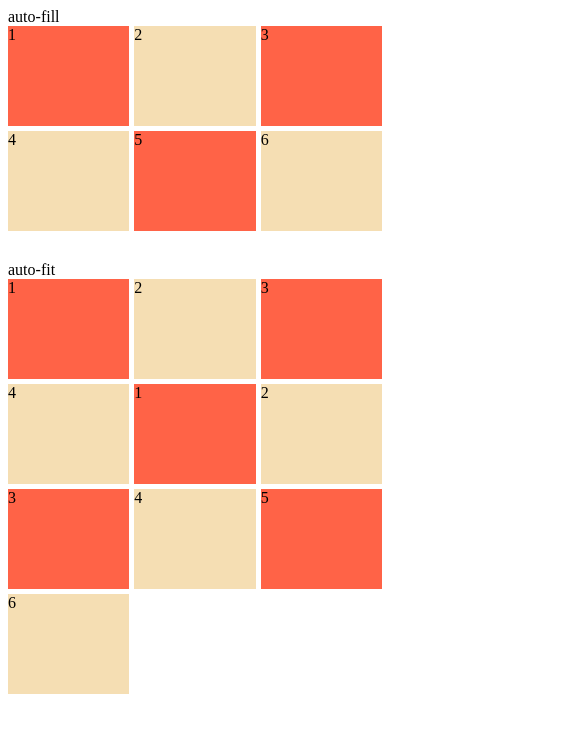
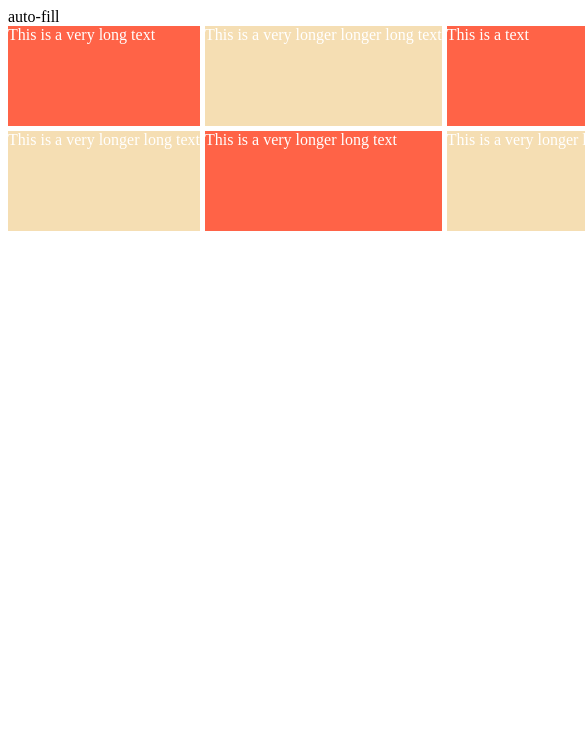
Before and after one commit to seonhop/css-master, a plain HTML site: page index.html in a window 390 px wide. Shown: the top 732 px of the page, 585 px wide, since content can reach past the window. Drawn offline with Linux system fonts and the light colour scheme.

Commit message:
#2.13 min-content max-content
● max-content
▷ content의 크기만큼 cell의 크기를 늘린다.
● min-content
▷ content의 크기를 최대한 줄여 cell의 크기를 줄인다.

※ 어떻게 content가 보여야 하는지 디자인하는 것이다.
※ repeat(), minmax와 결합하여 반응형 디자인을 만들 수 있다.

```diff
--- a/index.html
+++ b/index.html
@@ -10,25 +10,17 @@
     <body>
         auto-fill
         <div class="grid">
-            <div class="item">1</div>
-            <div class="item">2</div>
-            <div class="item">3</div>
-            <div class="item">4</div>
-            <div class="item">5</div>
-            <div class="item">6</div>
-        </div>
-        auto-fit
-        <div class="grid">
-            <div class="item">1</div>
-            <div class="item">2</div>
-            <div class="item">3</div>
-            <div class="item">4</div>
-            <div class="item">1</div>
-            <div class="item">2</div>
-            <div class="item">3</div>
-            <div class="item">4</div>
-            <div class="item">5</div>
-            <div class="item">6</div>
+            <div class="item">This is a very long text</div>
+            <div class="item">This is a very longer longer long text</div>
+            <div class="item">This is a text</div>
+            <div class="item">
+                Not long at all, or maybe, who knows? Maybe you know, love you.
+            </div>
+
+            <div class="item">This is a very longer long text</div>
+            <div class="item">This is a very longer long text</div>
+            <div class="item">This is a very longer long text</div>
+            <div class="item">This is a very longer long text</div>
         </div>
     </body>
 </html>
--- a/style.css
+++ b/style.css
@@ -1,16 +1,10 @@
 .grid {
+    color: white;
     display: grid;
     gap: 5px;
+    grid-template-columns: repeat(5, minmax(max-content, 1fr));
     grid-auto-rows: 100px;
     margin-bottom: 30px;
-}
-
-.grid:first-child {
-    grid-template-columns: repeat(auto-fill, minmax(100px, 1fr));
-}
-
-.grid:last-child {
-    grid-template-columns: repeat(auto-fit, minmax(100px, 1fr));
 }
 
 .item:nth-child(odd) {
```
